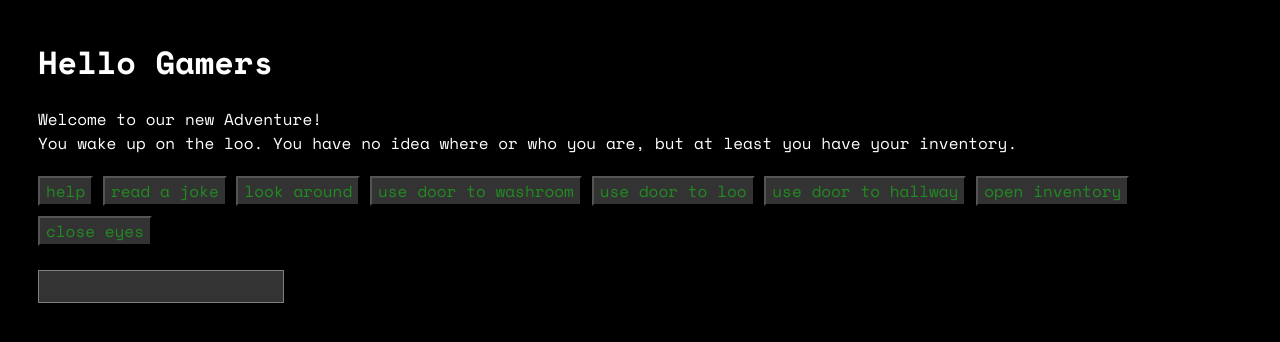
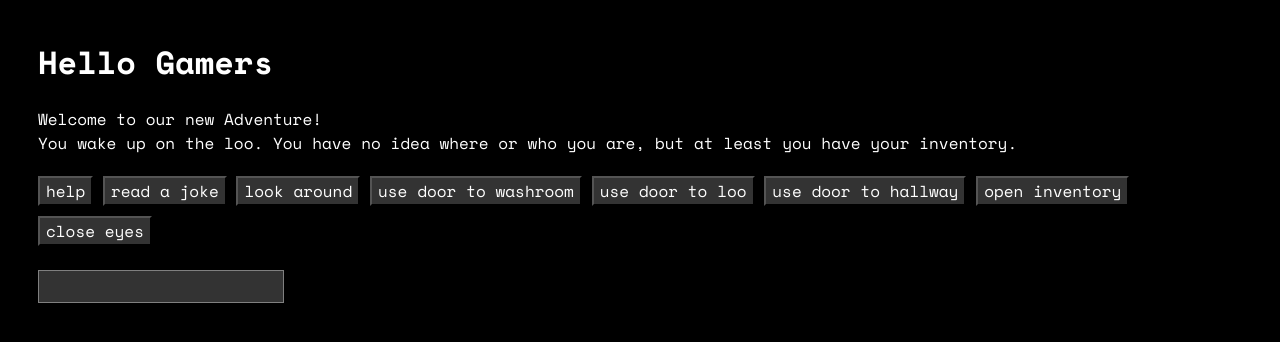
Before and after one commit to jensen-und-komplizen/csd_adventure_python, a Flask app: page /game in a window 1280 px wide. Shown: the top 342 px of the page. Run offline with Flask 3, Linux system fonts and the light colour scheme.

Commit message:
change buttons color scheme for java

```diff
--- a/src/static/css/game.css
+++ b/src/static/css/game.css
@@ -19,9 +19,9 @@ input {
 
 button {
     background: #333333;
-    caret-color: forestgreen;
+    caret-color: white;
     caret-shape: underscore;
-    color: forestgreen;
+    color: white;
     font-family: "Space Mono", monospace;
     font-size: 1em;
     margin: 0.3em 0;
```
